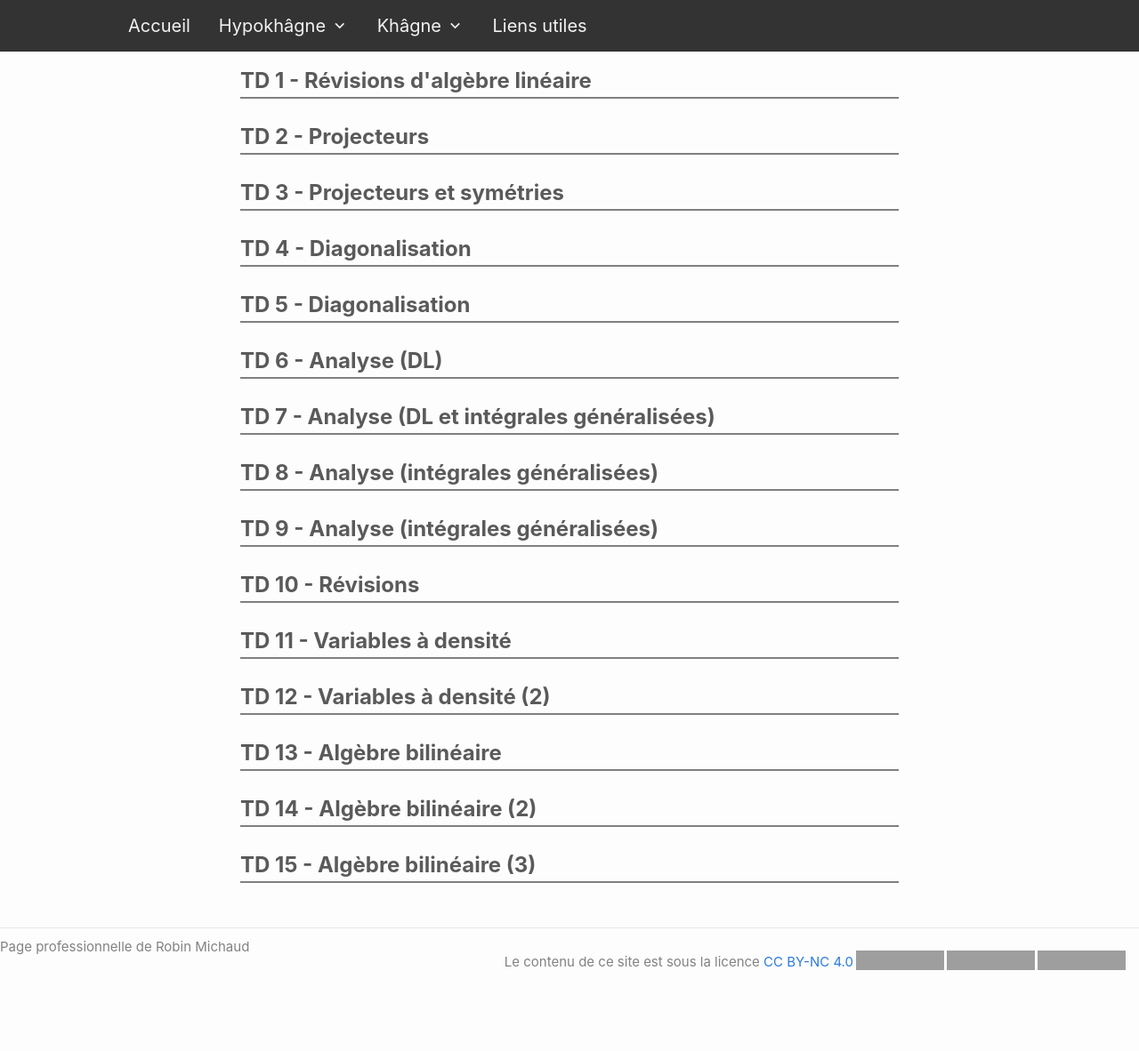
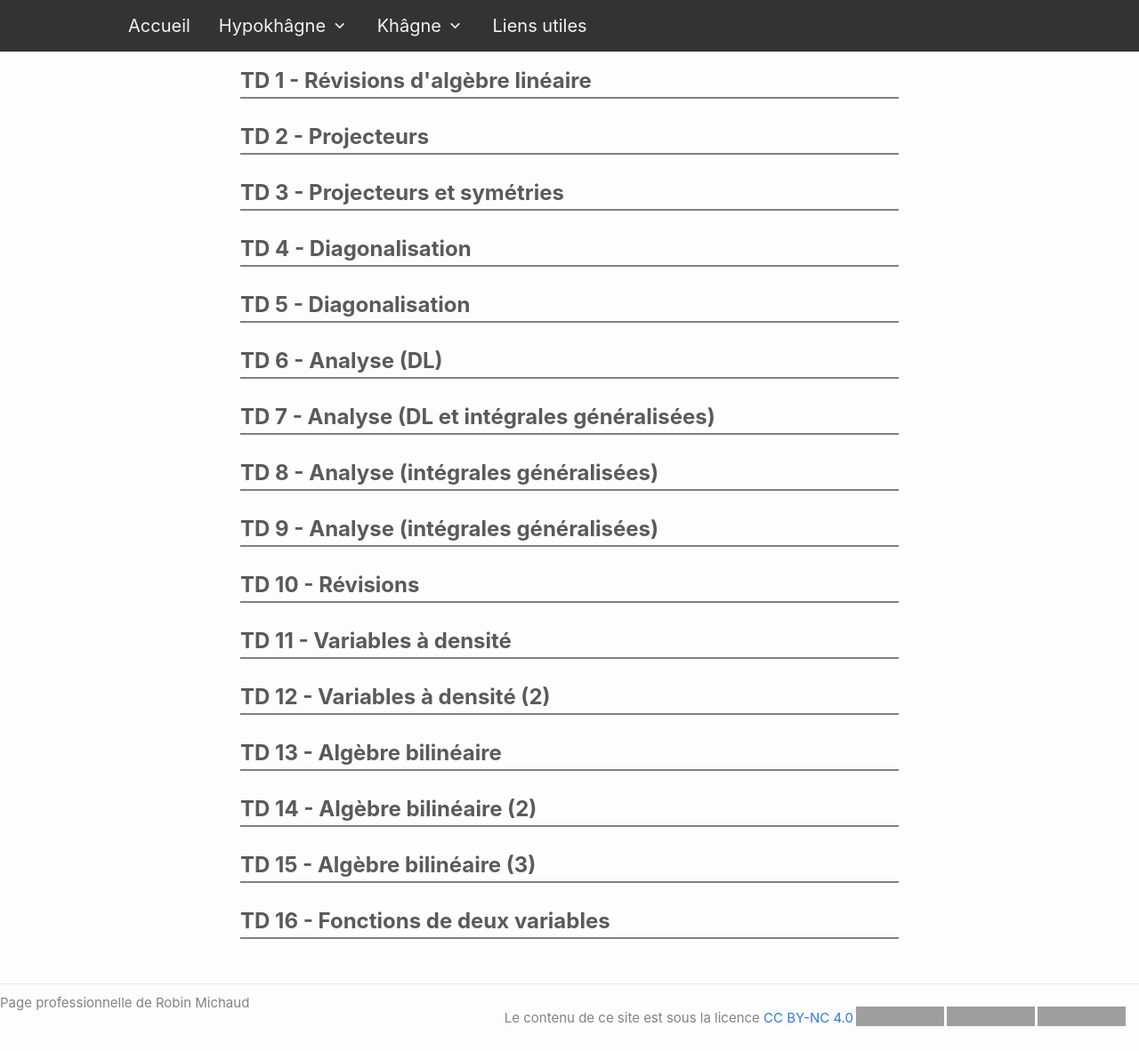
Before and after one commit to michaudmaths/michaudmaths.github.io, a Jekyll site: the page built from menu/td_khagne.markdown, in a window 1280 px wide. Shown: the whole page at 89% size. Built offline with Jekyll 4.4.1, drawn with Linux system fonts in a browser that asks for light colours; nearby versions of some CDN libraries; before the commit the page ends 1119 px from its top, so only the background shows below that; grey boxes are pictures that could not be loaded.

Commit message:
ajout TD 16

```diff
--- a/_data/files.yml
+++ b/_data/files.yml
@@ -195,6 +195,7 @@ td_khagne :
   - title : Algèbre bilinéaire
   - title : Algèbre bilinéaire (2)
   - title : Algèbre bilinéaire (3)
+  - title : Fonctions de deux variables
 
 dst:
  - date : 28/09/24
```
